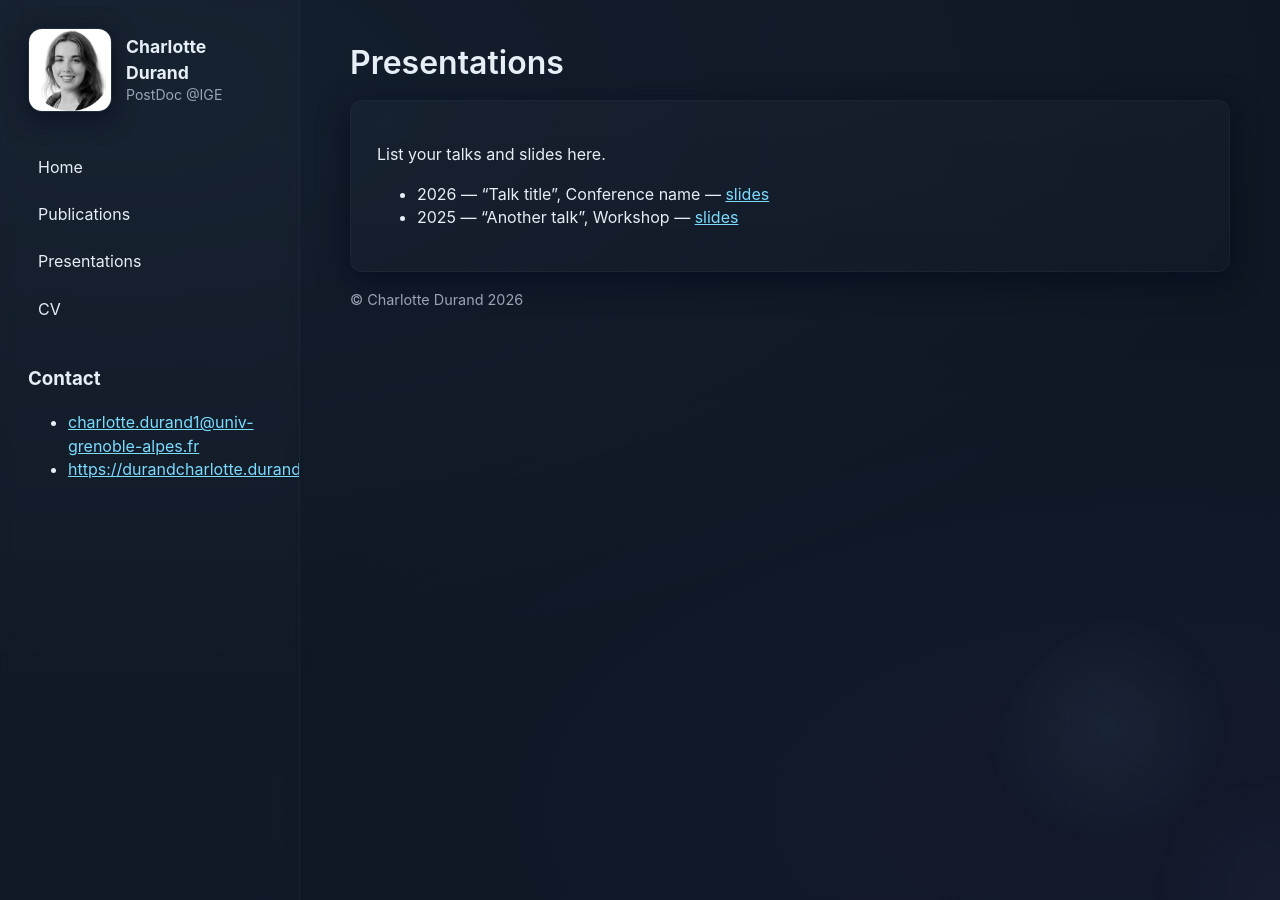
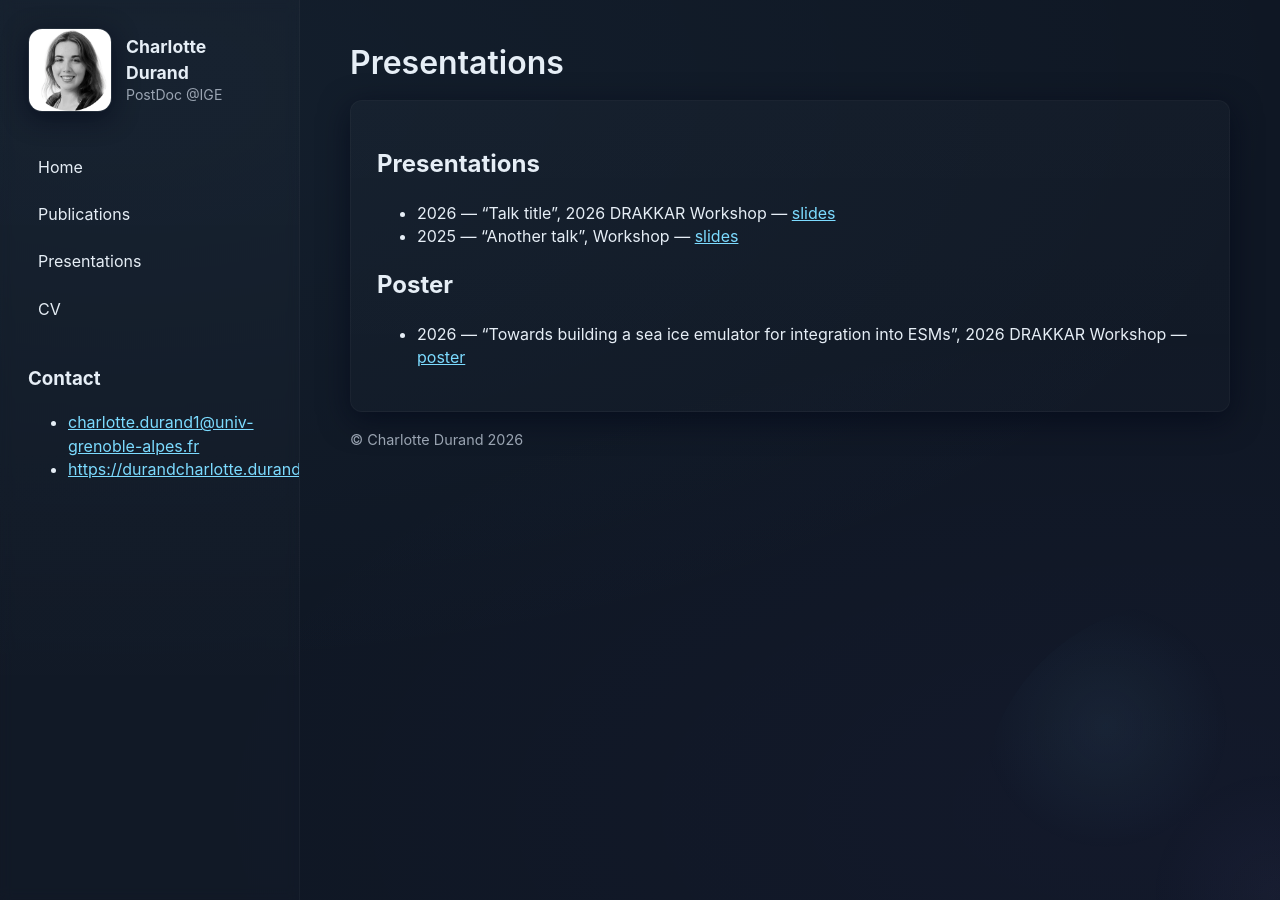
Before and after one commit to durandcharlotte/durandcharlotte.github.io, a Jekyll site: the page built from presentations.md, in a window 1280 px wide. Built offline with Jekyll 4.4.1, drawn with Linux system fonts in a browser that asks for light colours.

Commit message:
update poster

```diff
--- a/presentations.md
+++ b/presentations.md
@@ -3,7 +3,11 @@ title: "Presentations"
 layout: default
 ---
 
-List your talks and slides here.
+# Presentations
 
-- 2026 — "Talk title", Conference name — [slides](#)
+- 2026 — "Talk title", 2026 DRAKKAR Workshop — [slides](#)
 - 2025 — "Another talk", Workshop — [slides](#)
+
+
+# Poster
+- 2026 — "Towards building a sea ice emulator for integration into ESMs", 2026 DRAKKAR Workshop — [poster](https://drive.google.com/file/d/1DUOBu9bMqAPnDdYrt5suvvwFADsrPzD9/view?usp=sharing)
```
Also changed, not shown: index.md (+2 -2 lines).
